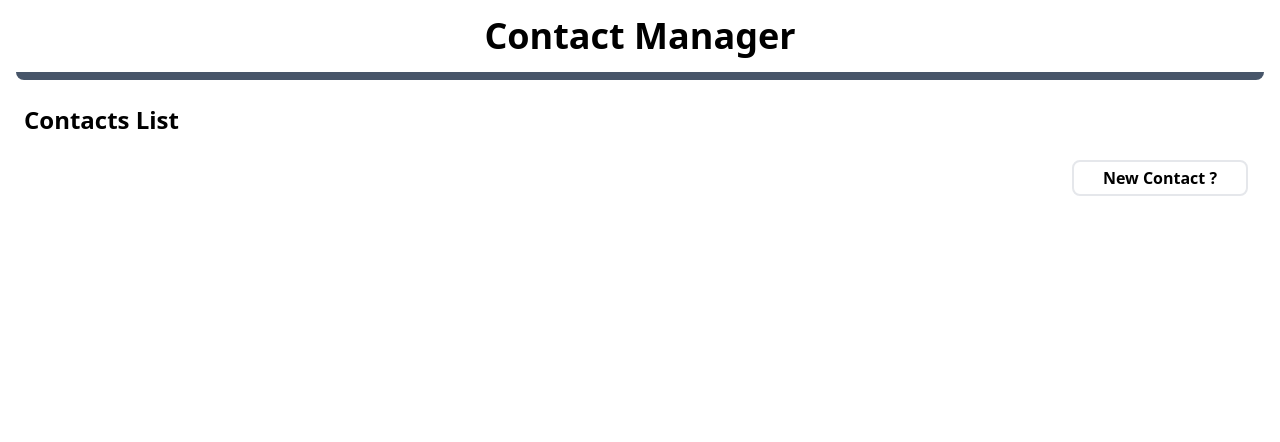
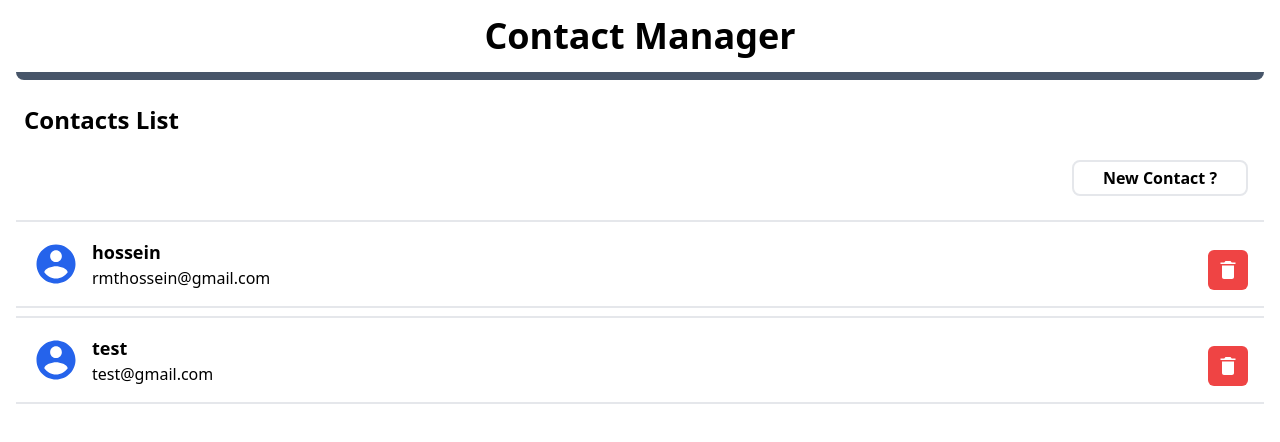
Before and after one commit to hosseinrmt/contact-app, a React (Create React App) app: page / in a window 1280 px wide. Shown: the top 442 px of the page. Built offline with nearby package versions, Linux system fonts and the light colour scheme; data requests are answered from the project's data file.

Commit message:
Add local json-server

```diff
--- /dev/null
+++ b/db.json
@@ -0,0 +1,14 @@
+{
+  "contacts": [
+    {
+      "name": "hossein",
+      "email": "rmthossein@gmail.com",
+      "id": 1
+    },
+    {
+      "name": "test",
+      "email": "test@gmail.com",
+      "id": 2
+    }
+  ]
+}
--- a/package.json
+++ b/package.json
@@ -3,6 +3,7 @@
   "version": "0.1.0",
   "private": true,
   "dependencies": {
+    "axios": "^0.27.2",
     "react": "^18.2.0",
     "react-dom": "^18.2.0",
     "react-icons": "^4.4.0",
@@ -13,6 +14,7 @@
   },
   "scripts": {
     "start": "react-scripts start",
+    "start-server": "json-server --p 3001 -w db.json",
     "build": "react-scripts build",
     "test": "react-scripts test",
     "eject": "react-scripts eject"
--- a/src/App.js
+++ b/src/App.js
@@ -5,28 +5,30 @@ import { ToastContainer } from "react-toastify";
 import { Route, Switch } from "react-router-dom";
 import "react-toastify/dist/ReactToastify.css";
 import ContactDetail from "./components/ContactDetail";
+import getContacts from "./service/getAllContactsService";
+import addNewComment from "./service/addNewContactService";
+import deleteComment from "./service/deleteContactService";
 
 const App = () => {
   const [contacts, setContacts] = useState([]);
 
   const addContactHandler = (formValues) => {
-    setContacts([...contacts, { ...formValues, id: Date.now() }]);
+    const newContact = {
+      ...formValues,
+      id: Date.now(),
+    };
+    setContacts([...contacts, newContact]);
+    addNewComment(formValues);
   };
 
   const deleteContactHandler = (id) => {
     setContacts(contacts.filter((contact) => contact.id !== id));
+    deleteComment(id);
   };
 
   useEffect(() => {
-    const contacts = JSON.parse(localStorage.getItem("contacts"));
-    if (contacts) {
-      setContacts(contacts);
-    }
+    getContacts().then((res) => setContacts(res.data));
   }, []);
-
-  useEffect(() => {
-    localStorage.setItem("contacts", JSON.stringify(contacts));
-  }, [contacts]);
 
   return (
     <>
@@ -62,9 +64,6 @@ const App = () => {
             )}
           />
         </Switch>
-
-        {/* <ContactForm onClick={addContactHandler} /> */}
-        {/* <ContactList onDelete={deleteContactHandler} contacts={contacts} /> */}
       </div>
     </>
   );
--- a/src/components/ContactList.js
+++ b/src/components/ContactList.js
@@ -11,7 +11,9 @@ const ContactList = ({ contacts, onDelete }) => {
       </Link>
 
       {contacts.map((contact) => {
-        return <Contact contact={contact} onDelete={onDelete} />;
+        return (
+          <Contact key={contact.id} contact={contact} onDelete={onDelete} />
+        );
       })}
     </div>
   );
--- a/src/index.css
+++ b/src/index.css
@@ -32,11 +32,11 @@
   }
 
   .single-contact {
-    @apply flex flex-col md:flex-row justify-between gap-4 p-4 border-y-2 cursor-pointer;
+    @apply flex flex-col md:flex-row justify-between gap-4 p-4 border-y-2;
   }
 
   .L-single-contact {
-    @apply flex items-center gap-x-1;
+    @apply flex items-center gap-x-1 cursor-pointer;
   }
 
   .contactDetailIcon {
--- /dev/null
+++ b/src/service/addNewContactService.js
@@ -0,0 +1,5 @@
+import http from "./httpService";
+
+export default function addNewComment(data) {
+  return http.post("/contacts", data);
+}
--- /dev/null
+++ b/src/service/deleteContactService.js
@@ -0,0 +1,5 @@
+import http from "./httpService";
+
+export default function deleteComment(data) {
+  return http.delete(`/contacts/${data}`);
+}
--- /dev/null
+++ b/src/service/getAllContactsService.js
@@ -0,0 +1,5 @@
+import http from "./httpService";
+
+export default function getContacts() {
+  return http.get("/contacts");
+}
--- /dev/null
+++ b/src/service/httpService.js
@@ -0,0 +1,12 @@
+import axios from "axios";
+
+axios.defaults.baseURL = "http://localhost:3001";
+
+const http = {
+  get: axios.get,
+  post: axios.post,
+  put: axios.put,
+  delete: axios.delete,
+};
+
+export default http;
```
Also changed, not shown: 2 other files (tests, documents, lock files or other folders).
